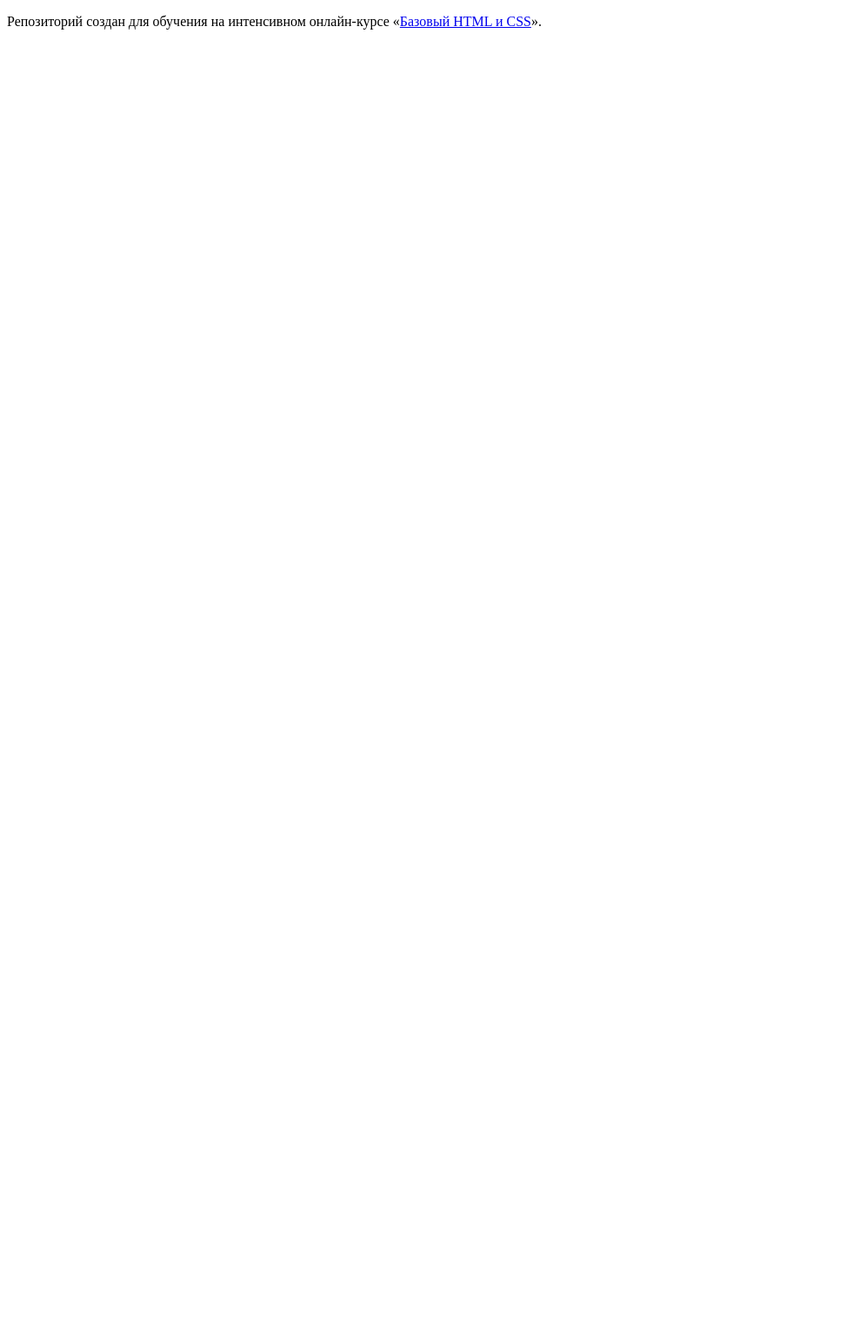
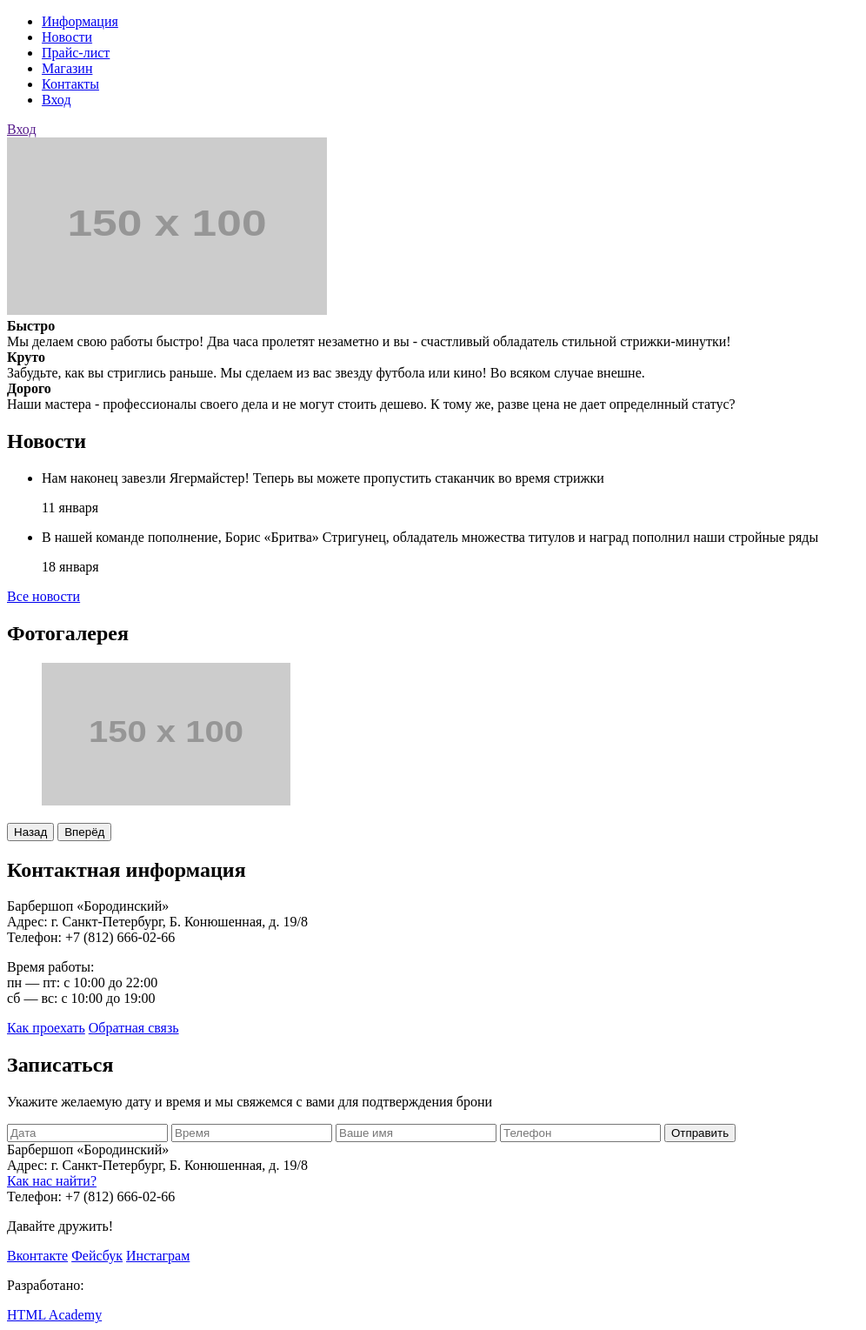
Before and after one commit to DGutorkin/96411-barbershop, a plain HTML site: page index.html in a window 1280 px wide. Shown: the whole page at 87% size, without its empty margins (0-996 px from the left). Before the commit the page ends 800 px from the top, so only its background shows below. Drawn offline with Linux system fonts and the light colour scheme; placeholder pictures from the web are drawn by us.

Commit message:
Разметка

```diff
--- a/index.html
+++ b/index.html
@@ -5,8 +5,119 @@
     <title>HTML Academy: Барбершоп</title>
   </head>
   <body>
+    <header class="main-header">
+      <div class="container">
+        <nav class="main-navigation">
+          <ul>
+            <li><a href="#">Информация</a></li>
+            <li><a href="#">Новости</a></li>
+            <li><a href="#">Прайс-лист</a></li>
+            <li><a href="#">Магазин</a></li>
+            <li><a href="#">Контакты</a></li>
+            <li><a href="#">Вход</a></li>
+        </nav>
+      </div>
+      <div class="user-block">
+        <a class="login" href="">Вход</a>
+      </div>
+    </header>
 
-    <p>Репозиторий создан для обучения на интенсивном онлайн‑курсе «<a href="https://htmlacademy.ru/intensive/htmlcss">Базовый HTML и CSS</a>».</p>
+    <main class="container">
+      <div class="index-logo">
+        <img src="http://placehold.it/150x100" width="368" height="204" alt="Barbershop logo">
+      </div>
+
+      <section class="features">
+        <div class="feature-item">
+          <b class="feature-name">Быстро</b>
+          <div class="feature-description">Мы делаем свою работы быстро! Два часа пролетят незаметно и вы - счастливый обладатель стильной стрижки-минутки!</div>
+        </div>
+        <div class="feature-item">
+          <b class="feature-name">Круто</b>
+          <div class="feature-description">Забудьте, как вы стриглись раньше. Мы сделаем из вас звезду футбола или кино! Во всяком случае внешне.</div>
+        </div>
+        <div class="feature-item">
+          <b class="feature-name">Дорого</b>
+          <div class="feature-description">Наши мастера - профессионалы своего дела и не могут стоить дешево. К тому же, разве цена не дает определнный статус?</div>
+        </div>
+      </section>
+
+      <div class="index-content">
+        <div class="index-content-left">
+          <h2 class="index-content-title">Новости</h2>
+          <ul class="news-preview">
+            <li>
+              <p>Нам наконец завезли Ягермайстер! Теперь вы можете пропустить стаканчик во время стрижки</p>
+              <time datetime="2016-01-11">11 января</time>
+            </li>
+            <li>
+              <p>В нашей команде пополнение, Борис «Бритва» Стригунец, обладатель множества титулов и наград пополнил наши стройные ряды</p>
+              <time datetime="2016-01-18">18 января</time>
+            </li>
+          </ul>
+          <a class="btn" href="#">Все новости</a>
+        </div>
+        <div class="index-content-right">
+          <h2 class="index-content-title">Фотогалерея</h2>
+          <div class="gallery">
+            <figure class="gallery-content">
+              <img src="http://placehold.it/150x100" width="286" height="164" alt="">
+            </figure>
+            <button class="btn gallery-prev">Назад</button>
+            <button class="btn gallery-next">Вперёд</button>
+          </div>
+        </div>
+      </div>
+      <div class="index-content">
+        <div class="index-content-left">
+          <h2 class="index-content-title">Контактная информация</h2>
+          <p>
+            Барбершоп «Бородинский»<br>
+            Адрес: г. Санкт-Петербург, Б. Конюшенная, д. 19/8<br>
+            Телефон: +7 (812) 666-02-66
+          </p>
+          <p>
+            Время работы:<br>
+            пн — пт: с 10:00 до 22:00<br>
+            сб — вс: с 10:00 до 19:00
+          </p>
+          <a class="btn" href="#">Как проехать</a>
+          <a class="btn" href="#">Обратная связь</a>
+        </div>
+        <div class="index-content-right">
+          <h2 class="index-content-title">Записаться</h2>
+          <p>Укажите желаемую дату и время и мы свяжемся с вами для подтверждения брони</p>
+          <form class="appointment-form" action="https://echo.htmlacademy.ru" method="post">
+            <input type="text" name="date" value="" placeholder="Дата">
+            <input type="text" name="time" value="" placeholder="Время">
+            <input type="text" name="name" value="" placeholder="Ваше имя">
+            <input type="tel" name="phone" value="" placeholder="Телефон">
+            <button class="btn" type="submit">Отправить</button>
+          </form>
+        </div>
+      </div>
+    </main>
+
+    <footer class="main-footer">
+      <div class="container">
+        <section class="footer-contacts">
+          Барбершоп «Бородинский»<br>
+          Адрес: г. Санкт-Петербург, Б. Конюшенная, д. 19/8<br>
+          <a href="#">Как нас найти?</a><br>
+          Телефон: +7 (812) 666-02-66
+        </section>
+        <section class="footer-social">
+          <p>Давайте дружить!</p>
+          <a class="social-btn social-btn-vk" href="#">Вконтакте</a>
+          <a class="social-btn social-btn-fb" href="#">Фейсбук</a>
+          <a class="social-btn social-btn-inst" href="#">Инстаграм</a>
+        </section>
+        <section class="footer-copyright">
+          <p>Разработано:</p>
+          <a class="btn" href="https://htmlacademy.ru">HTML Academy</a>
+        </section>
+      </div>
+    </footer>
 
   </body>
 </html>
```
Also changed, not shown: catalog-item.html (added, +97 -0 lines), catalog.html (added, +154 -0 lines).
